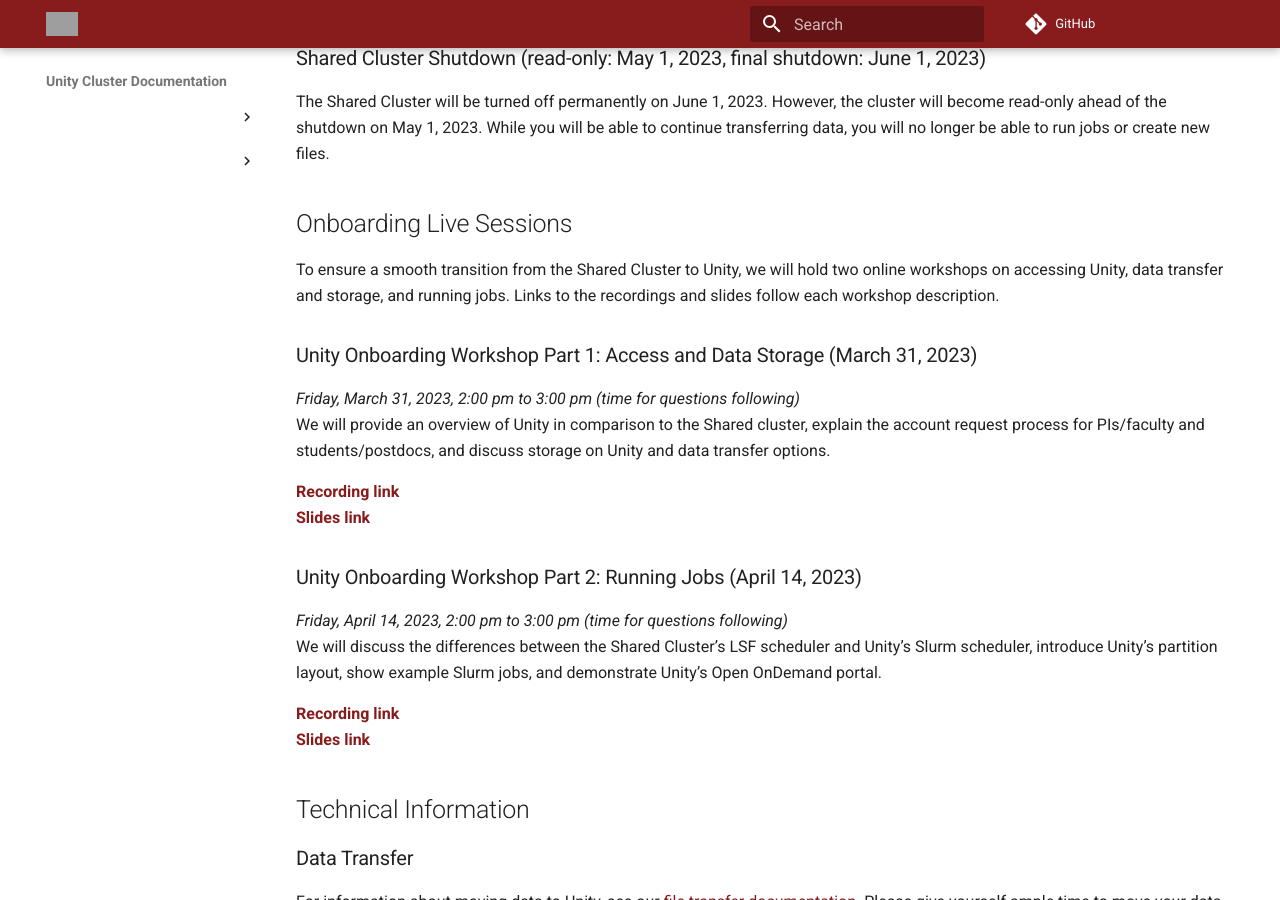
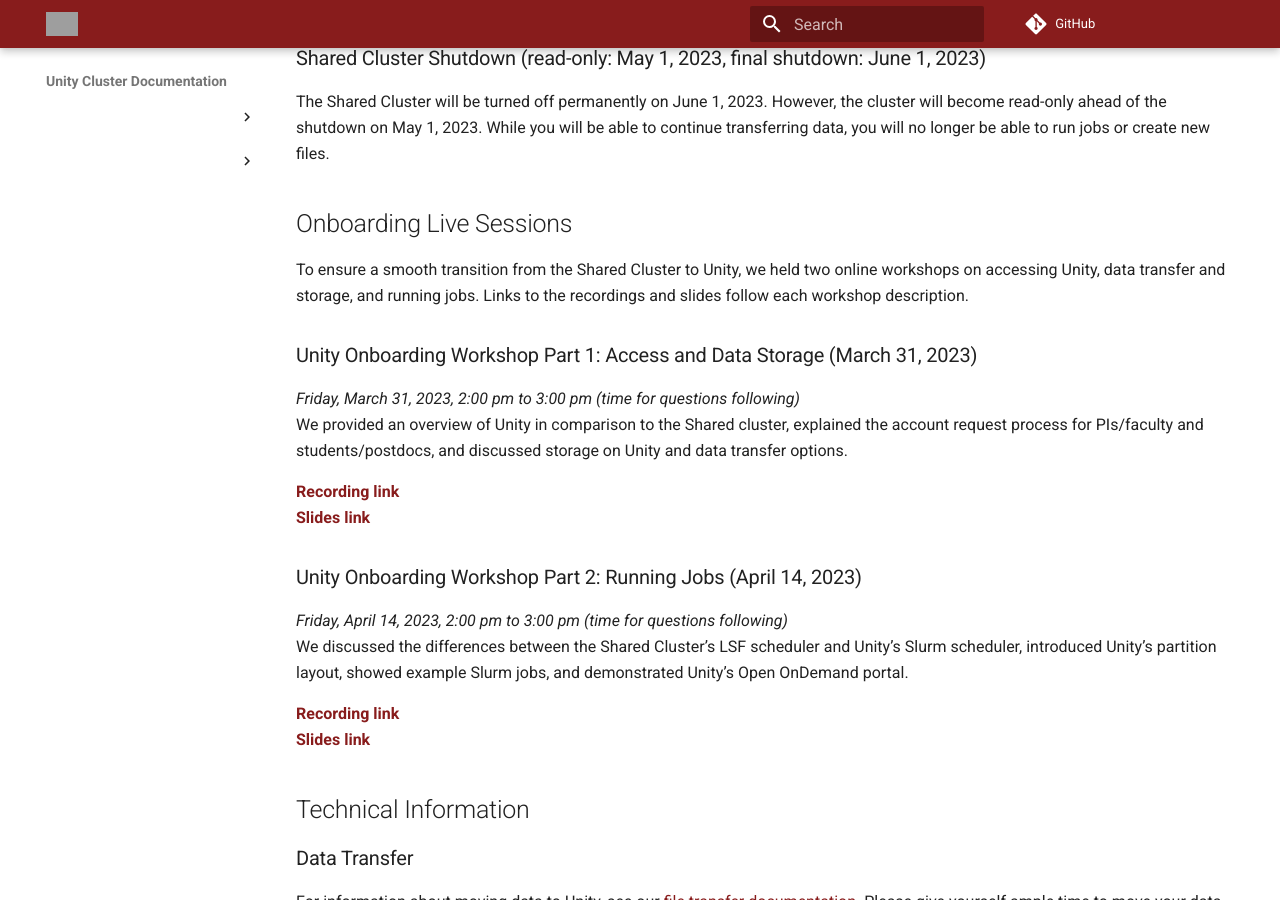
Before and after one commit to UMass-RC/unity-docs, an MkDocs documentation site: the page built from docs/transition.md, in a window 1280 px wide and 900 px high, scrolled down 1480 px. Built offline with MkDocs 1.6.1 and Material for MkDocs 9.7.7, drawn with Linux system fonts in a browser that asks for light colours; comment, search, counter and statistics services are not loaded; grey boxes are pictures that could not be loaded.

Commit message:
Change tense
Signed-off-by: Georgia Stuart <georgia.stuart@gmail.com>

```diff
--- a/docs/transition.md
+++ b/docs/transition.md
@@ -60,14 +60,14 @@
 
 ## Onboarding Live Sessions
 
-To ensure a smooth transition from the Shared Cluster to Unity, we will hold two online
+To ensure a smooth transition from the Shared Cluster to Unity, we held two online
 workshops on accessing Unity, data transfer and storage, and running jobs. Links to the recordings and slides follow each workshop description.
 
 ### Unity Onboarding Workshop Part 1: Access and Data Storage (March 31, 2023)
 
 _Friday, March 31, 2023, 2:00 pm to 3:00 pm (time for questions following)_
-We will provide an overview of Unity in comparison to the Shared cluster, explain the account
-request process for PIs/faculty and students/postdocs, and discuss storage on Unity and data
+We provided an overview of Unity in comparison to the Shared cluster, explained the account
+request process for PIs/faculty and students/postdocs, and discussed storage on Unity and data
 transfer options.
 
 [**Recording link**](https://umass-my.sharepoint.com/:v:/g/personal/gstuart_umass_edu/ESGBqTjFg99Bjj5VQ0pG17ABtmvwDozDw1L85Utu2Rmpig)
@@ -75,8 +75,8 @@
 
 ### Unity Onboarding Workshop Part 2: Running Jobs (April 14, 2023)
 _Friday, April 14, 2023, 2:00 pm to 3:00 pm (time for questions following)_
-We will discuss the differences between the Shared Cluster’s LSF scheduler and Unity’s Slurm
-scheduler, introduce Unity’s partition layout, show example Slurm jobs, and demonstrate Unity’s
+We discussed the differences between the Shared Cluster’s LSF scheduler and Unity’s Slurm
+scheduler, introduced Unity’s partition layout, showed example Slurm jobs, and demonstrated Unity’s
 Open OnDemand portal.
 
 [**Recording link**](https://umass-my.sharepoint.com/:v:/g/personal/gstuart_umass_edu/ESOfR4VMB0BEiJlqwtRMnxoBmUugUD4YUl5qkBvt0mEilQ)
```
